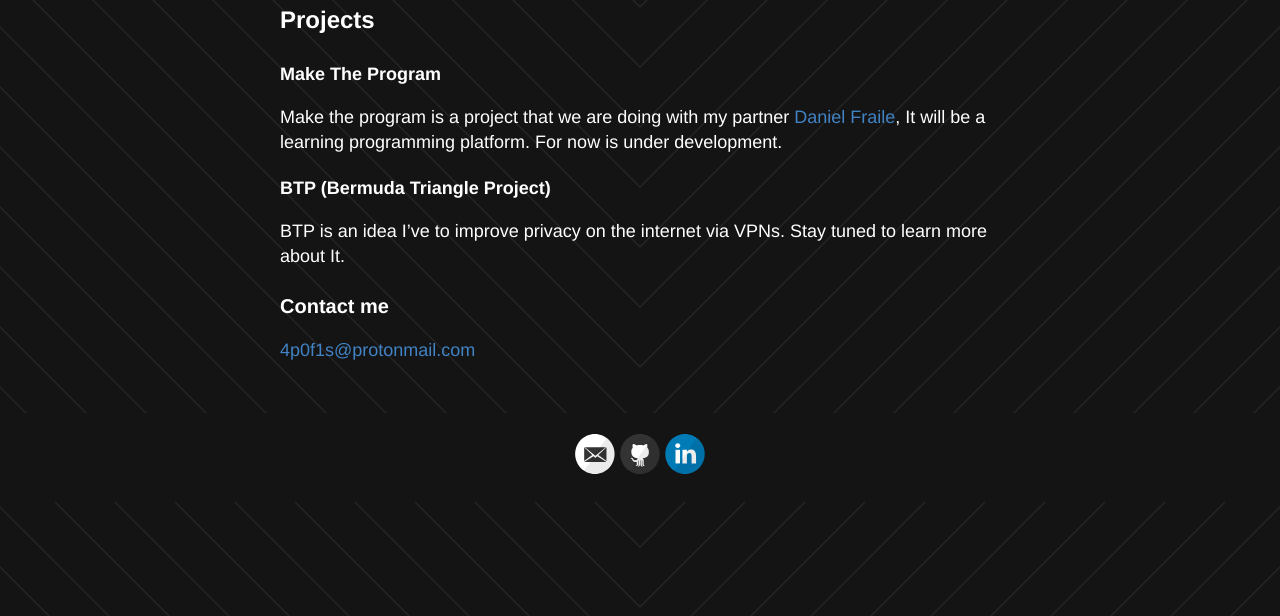
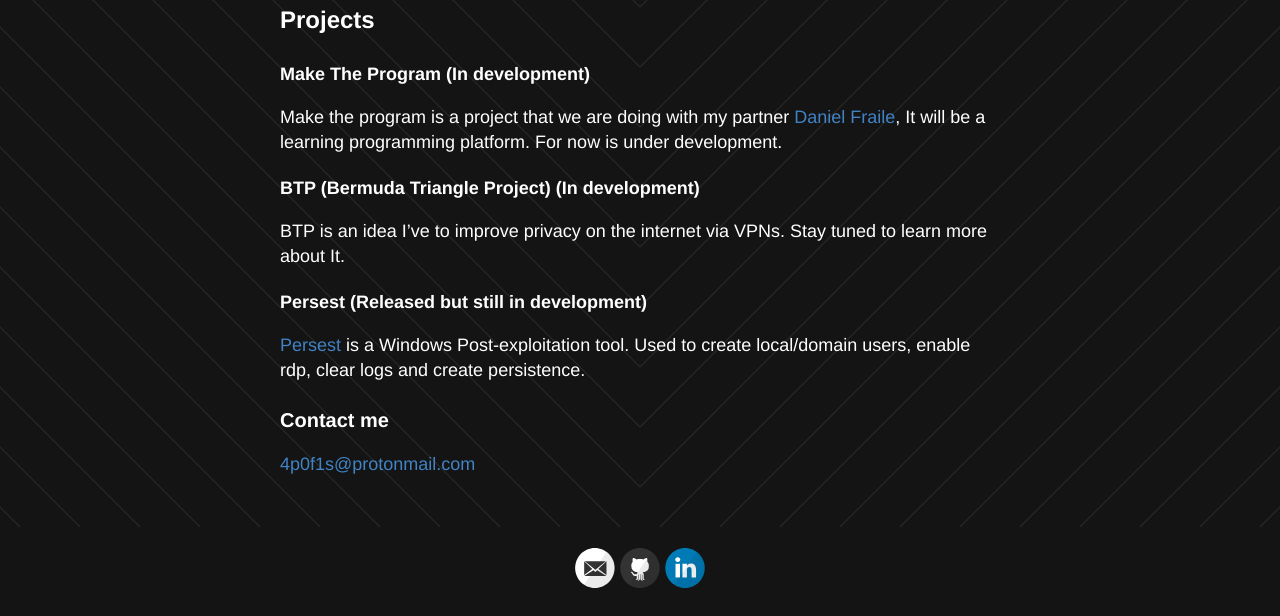
Before and after one commit to 4p0f1s/4p0f1s.github.io, a Jekyll site: the page built from about.md, in a window 1280 px wide and 900 px high, scrolled down 745 px, cut to the strip 284-900 px from the top of the window. Built offline with Jekyll 4.4.1, drawn with Linux system fonts in a browser that asks for light colours.

Commit message:
jekyll about update

```diff
--- a/about.md
+++ b/about.md
@@ -30,14 +30,17 @@
 
 ## Projects
 
-#### Make The Program
+#### Make The Program (In development)
 
 Make the program is a project that we are doing with my partner [Daniel Fraile], It will be a learning programming platform. For now is under development.
 
-#### BTP (Bermuda Triangle Project)
+#### BTP (Bermuda Triangle Project) (In development)
 
 BTP is an idea I've to improve privacy on the internet via VPNs. Stay tuned to learn more about It.
 
+#### Persest (Released but still in development)
+
+[Persest] is a Windows Post-exploitation tool. Used to create local/domain users, enable rdp, clear logs and create persistence.
 
 ### Contact me
 
@@ -46,3 +49,4 @@
 [eJPTv2]:https://my.ine.com/certificate/1237d554-532a-476a-b322-2b1fcd1c7f02
 [ethical hacker]:https://eu.badgr.com/public/assertions/sc39w_K2QCOqjSFcl8uvmQ
 [Daniel Fraile]:https://www.youtube.com/channel/UCjEd3L5Rs8qfvA92ADvchAw?app=desktop&cbrd=1
+[Persest]:https://github.com/4p0f1s/Persest
```
